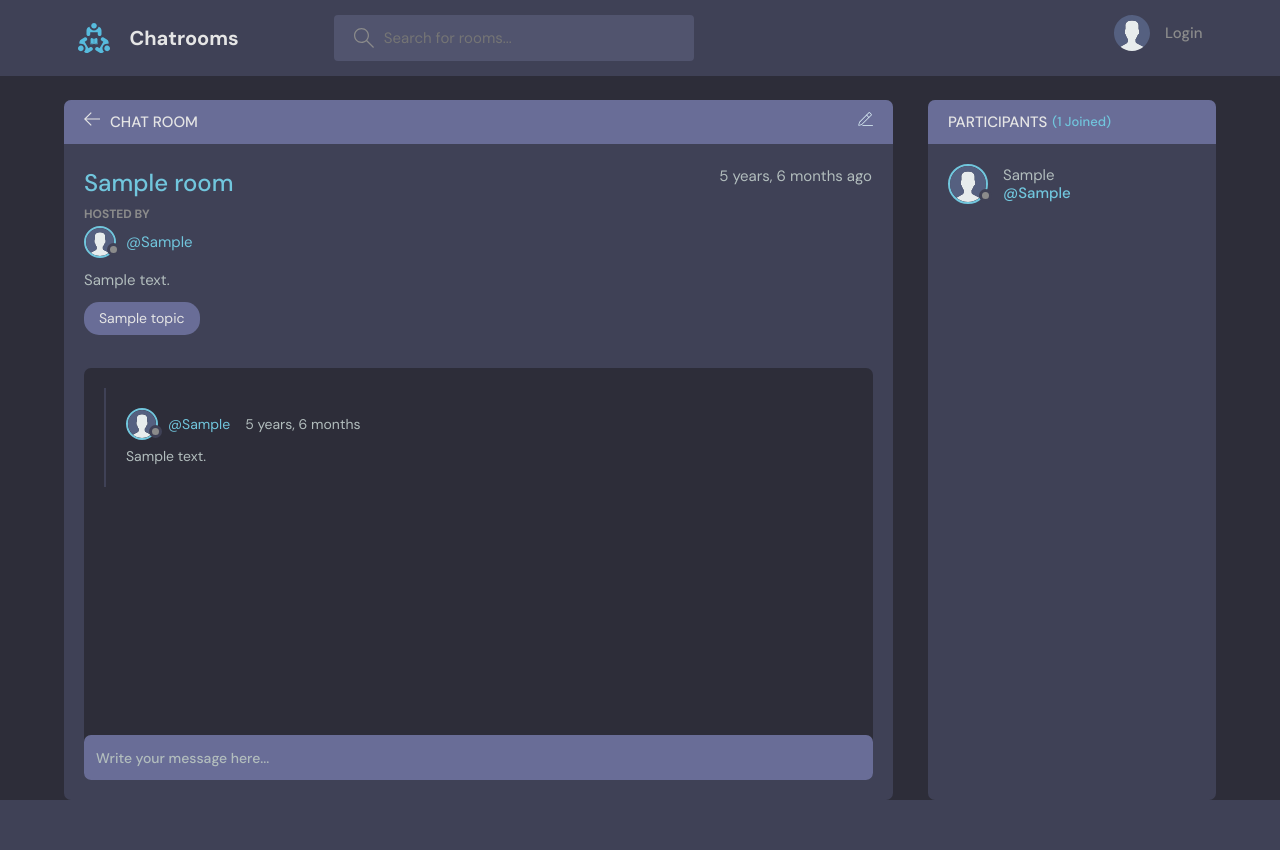
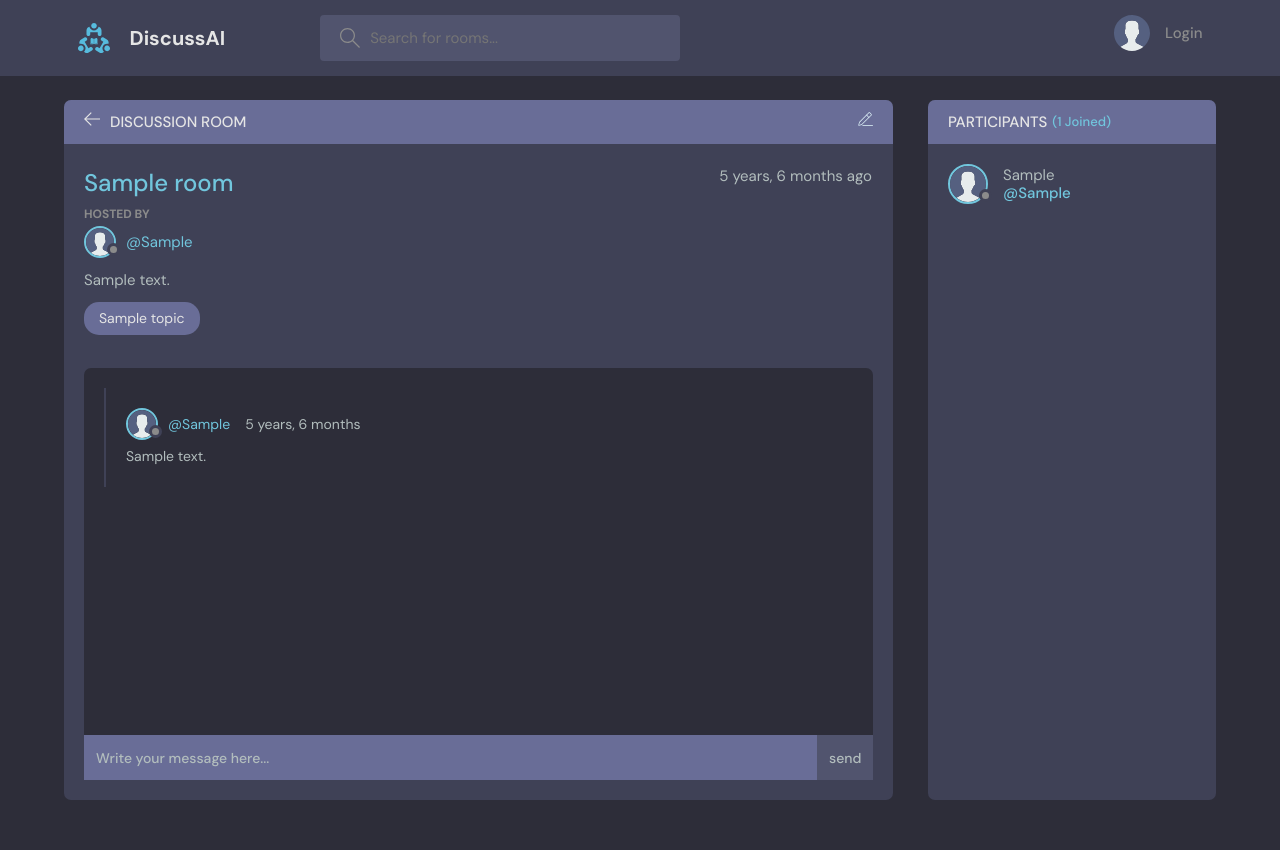
Before and after one commit to nonso-uj/DiscussAI, a Django app: page /room/1/ in a window 1280 px wide. Before the commit the page ends 800 px from the top, so only its background shows below. Run offline with Django 5.2, Linux system fonts and the light colour scheme; tables that the repository leaves empty hold one stand-in row (values such as "Sample post").

Commit message:
added ai

```diff
--- a/chatrooms/settings.py
+++ b/chatrooms/settings.py
@@ -12,7 +12,7 @@ https://docs.djangoproject.com/en/5.1/ref/settings/
 
 from pathlib import Path
 from decouple import config
-from dotenv import load_dotenv, find_dotenv
+# from dotenv import load_dotenv, find_dotenv
 import dj_database_url
 import os
 
--- a/rooms/admin.py
+++ b/rooms/admin.py
@@ -1,7 +1,8 @@
 from django.contrib import admin
-from .models import Room, Message, Topic
+from .models import Room, Message, Topic, Summary
 
 # Register your models here.
 admin.site.register(Room)
 admin.site.register(Message)
 admin.site.register(Topic)
+admin.site.register(Summary)
--- a/rooms/static/base/css/style.css
+++ b/rooms/static/base/css/style.css
@@ -17,8 +17,8 @@
 /*========== base styles ==========*/
 
 * {
-  font-family: "DM Sans", -apple-system, BlinkMacSystemFont, "Segoe UI", Roboto, Oxygen, Ubuntu, Cantarell, "Open Sans",
-    "Helvetica Neue", sans-serif;
+  font-family: "DM Sans", -apple-system, BlinkMacSystemFont, "Segoe UI", Roboto,
+    Oxygen, Ubuntu, Cantarell, "Open Sans", "Helvetica Neue", sans-serif;
   margin: 0;
   padding: 0;
   box-sizing: border-box;
@@ -1107,20 +1107,42 @@ a {
   background: transparent;
 }
 
+.room__message > form {
+  display: flex;
+  flex-direction: row;
+  justify-content: between;
+  align-items: stretch;
+  row-gap: 5px;
+}
+
+.room__message > form > button {
+  color: var(--color-light-gray);
+  border-style: none;
+  /* border-radius: 8px; */
+  background-color: var(--color-dark-medium);
+  margin-top: -1rem;
+  padding: 1.2rem;
+  font-size: 1.4rem;
+  font-weight: 500;
+  cursor: pointer;
+}
+
 .room__message > form > input {
   resize: none;
   background-color: var(--color-dark-light);
   color: var(--color-light);
   border: none;
   outline: none;
-  border-radius: 0.7rem;
+  /* border-radius: 0.7rem; */
   height: 4.5rem;
-  width: 100%;
+  width: auto;
+  min-width: 80%;
   margin-top: -1rem;
   padding: 1.2rem;
   font-size: 1.4rem;
   font-weight: 500;
   position: relative;
+  flex-grow: 1;
 }
 
 .room__message > form > input::placeholder {
@@ -1164,9 +1186,7 @@ a {
   font-weight: 1.4rem;
 }
 
-
-
-.pagination{
+.pagination {
   width: 100%;
   padding: 0%;
   text-align: center;
--- a/rooms/static/base/js/script.js
+++ b/rooms/static/base/js/script.js
@@ -66,4 +66,15 @@ if (photoInput)
 
 // Scroll to Bottom
 const conversationThread = document.querySelector(".room__box");
-if (conversationThread) conversationThread.scrollTop = conversationThread.scrollHeight;
+if (conversationThread)
+  conversationThread.scrollTop = conversationThread.scrollHeight;
+
+
+const chat = document.getElementById('room__box');
+function scrollToBottom(){
+  chat.scrollTop = chat.scrollHeight;
+  console.log('first===', chat.scrollHeight)
+}
+
+// Scroll on initial load
+scrollToBottom();
--- a/rooms/templates/base/base.html
+++ b/rooms/templates/base/base.html
@@ -8,7 +8,7 @@
         <meta name="viewport" content="width=device-width, initial-scale=1.0" />
         <link rel="shortcut icon" href="{% static 'base/assets/favicon.ico' %}" type="image/x-icon" />
         <link rel="stylesheet" href="{% static 'base/css/style.css' %}">
-        <title>Chatrooms - Talk about anything!</title>
+        <title>DiscussAI - Talk about anything with an AI!</title>
 
         <meta name="google-site-verification" content="tFCsO1vnFFyXz-1aPINrLylUKJvCZQBPbYbv-5xtAZs" />
     </head>
--- a/rooms/templates/base/home.html
+++ b/rooms/templates/base/home.html
@@ -32,7 +32,7 @@
 
         <div class="roomList__header">
             <div>
-            <h2>Chat Rooms</h2>
+            <h2>Discussion Rooms</h2>
             <p>{{ room_count }} Rooms available</p>
             </div>
 
--- a/rooms/templates/base/navbar.html
+++ b/rooms/templates/base/navbar.html
@@ -13,7 +13,7 @@
     <div class="container">
       <a href="/" class="header__logo">
         <img src="{% static 'base/assets/logo.svg' %}" />
-        <h1>Chatrooms</h1>
+        <h1>DiscussAI</h1>
       </a>
       <form class="header__search" action="{% url 'home' %}">
         <label>
@@ -52,7 +52,7 @@
           </button>
         </div>
 
-        <div class="dropdown-menu">
+        <div class="dropdown-menu" style="z-index: 1000;">
           <a href="{% url 'settings' %}" class="dropdown-link"
             ><svg version="1.1" xmlns="http://www.w3.org/2000/svg" width="32" height="32" viewBox="0 0 32 32">
               <title>tools</title>
--- a/rooms/templates/rooms/create-room.html
+++ b/rooms/templates/rooms/create-room.html
@@ -16,9 +16,9 @@
             </a>
 
             {% if flag == 'create' %}
-            <h3>Create Chat Room</h3>
+            <h3>Create Discussion Room</h3>
           {% else %}
-          <h3>Update Chat Room</h3>
+          <h3>Update Discussion Room</h3>
           {% endif %}
 
 
--- a/rooms/templates/rooms/room.html
+++ b/rooms/templates/rooms/room.html
@@ -6,7 +6,7 @@
 
 
     <main class="profile-page layout layout--2">
-      <div class="container">
+      <div class="container" style="margin-bottom: 5rem;">
         <!-- Room Start -->
         <div class="room">
           <div class="room__top">
@@ -19,7 +19,7 @@
                   ></path>
                 </svg>
               </a>
-              <h3>Chat Room</h3>
+              <h3>Discussion Room</h3>
             </div>
 
             <div class="room__topRight">
@@ -89,7 +89,7 @@
               <span class="room__topics">{{ room.topic }}</span>
             </div>
             <div class="room__conversation">
-              <div class="threads scroll">
+              <div id="room__box" class="threads scroll" style="height:400px; overflow-y:auto; margin-bottom: 50px;">
                 {% if msgs %}
 
                 {% for msg in msgs %}
@@ -138,6 +138,7 @@
             <form action="" method="POST">
               {% csrf_token %}
               <input name="msg" placeholder="Write your message here..." />
+              <button type="submit">send</button>
             </form>
           </div>
         </div>
--- a/rooms/views.py
+++ b/rooms/views.py
@@ -3,10 +3,82 @@ from django.db.models import Q
 from django.urls import reverse
 from django.contrib import messages
 from django.core.paginator import Paginator
+from decouple import config
+from transformers import pipeline, AutoTokenizer
+from huggingface_hub import InferenceClient
 
-from .models import Message, Topic, Room
+from .models import Message, Topic, Room, Summary
 from .forms import RoomForm
+from userapp.models import User
 # Create your views here.
+
+summarizer = pipeline("summarization", model="facebook/bart-large-cnn")
+tokenizer = AutoTokenizer.from_pretrained("facebook/bart-large-cnn")
+TRIGGER_WORD = '@ai'
+MAXIMUM_MESSAGES = 8
+
+def chunk_tokens(text, max_tokens=900):
+    tokens = tokenizer.encode(text)
+    chunks = [tokens[i:i+max_tokens] for i in range(0, len(tokens), max_tokens)]
+    return [tokenizer.decode(chunk, skip_special_tokens=True) for chunk in chunks]
+
+def q_converter(item):
+    role = "assistant" if item.user.first_name == "@ai" else "user"
+    return {"role": role, "content": item.content}
+
+def compress_history(messages_text):
+    return summarizer(messages_text, max_length=150, min_length=50, do_sample=False)[0]["summary_text"]
+
+def ask_ai(query, messages, room):
+    msg_len = len(messages)
+    prev_messages = list(map(q_converter, messages))
+    room_summary = Summary.objects.filter(chatroom=room.id).order_by('-created').first()
+
+    if msg_len > MAXIMUM_MESSAGES and room_summary and room_summary.checks == MAXIMUM_MESSAGES:
+        old_text = "\n".join(m["content"] for m in prev_messages)
+        chunks = chunk_tokens(old_text)
+        summaries = [compress_history(c) for c in chunks]
+        summary = compress_history(" ".join(summaries))
+        Summary.objects.create(chatroom=room, content=summary, checks=1)
+        prev_messages = [{"role": "system", "content": f"Summary so far: {summary}"}]
+
+    elif msg_len > MAXIMUM_MESSAGES and room_summary and room_summary.checks < MAXIMUM_MESSAGES:
+        room_summary.checks += 1
+        room_summary.save()
+        prev_messages = [{"role": "system", "content": f"Summary so far: {room_summary.content}"}] + prev_messages[-6:]
+
+    elif msg_len > MAXIMUM_MESSAGES and room_summary is None:
+        old_text = "\n".join(m["content"] for m in prev_messages)
+        chunks = chunk_tokens(old_text)
+        summaries = [compress_history(c) for c in chunks]
+        summary = compress_history(" ".join(summaries))
+        Summary.objects.create(chatroom=room, content=summary, checks=1)
+        prev_messages = [{"role": "system", "content": f"Summary so far: {summary}"}]
+
+
+    system_msg = {
+        "role": "system",
+        "content": (
+            "You are an AI bot in this room about "
+            f"{room.title} where you provide support, "
+            "answer questions and help the discussion, "
+            "considering prior messages."
+        )
+    }
+    history = [system_msg] + prev_messages
+    history.append({"role": "user", "content": query})
+
+    client = InferenceClient(
+        provider="novita",
+        api_key=config("HF_TOKEN"),
+    )
+
+    completion = client.chat.completions.create(
+        model="meta-llama/Llama-3.1-8B-Instruct",
+        messages=history,
+    )
+
+    return completion.choices[0].message.content
 
 
 def home(request):
@@ -39,11 +111,24 @@ def room(request, pk):
             messages.error(request, 'login or register to add a message!')
             return redirect(reverse('room', args=[pk]))
 
-        if request.POST['msg'] != '' or request.POST['msg'] != None:
-            Message.objects.create(
-                user = request.user,
-                content = request.POST['msg'],
-                chatroom = room
+        room_message = request.POST['msg'].strip()
+        if room_message != '' and room_message != None:
+            if TRIGGER_WORD in room_message:
+                ai_reply = ask_ai(room_message, msg, room)
+                if ai_reply:
+                    ai_user = User.objects.filter(first_name='@ai').first()
+                    Message.objects.bulk_create([
+                        Message(user=request.user, content=room_message, chatroom=room),
+                        Message(user=ai_user, content=ai_reply, chatroom=room)
+                    ])
+                else:
+                    messages.error(request, 'Something went wrong with the ai reply, please try again')
+                    return redirect(reverse('room', args=[pk]))
+            else:
+                Message.objects.create(
+                    user = request.user,
+                    content = room_message,
+                    chatroom = room
                 )
             room.participants.add(request.user)
             return redirect(reverse('room', args=[pk]))
@@ -118,7 +203,7 @@ def room_delete(request, id):
     room = Room.objects.get(id=id)
 
     if request.user.is_authenticated == False or request.user != room.host:
-        print('redirected sucker')
+        messages.error(request, "You don't have the appropriate permissions for this!")
         return redirect('home')
 
     if request.method == 'POST':
--- a/users/templates/users/login.html
+++ b/users/templates/users/login.html
@@ -14,7 +14,7 @@
             </div>
           </div>
           <div class="layout__body">
-            <h2 class="auth__tagline">Find your friends and chat</h2>
+            <h2 class="auth__tagline">Find your friends and discuss</h2>
 
             <form class="form" action="" method="POST">
                 {% csrf_token %}
--- a/users/templates/users/profile.html
+++ b/users/templates/users/profile.html
@@ -38,7 +38,7 @@
 
         <div class="roomList__header">
           <div>
-            <h2>Chat Rooms Hosted by {{user.full_name}}</a>
+            <h2>Discussion Rooms Hosted by {{user.full_name}}</a>
             </h2>
           </div>
         </div>
--- a/users/templates/users/registration.html
+++ b/users/templates/users/registration.html
@@ -4,8 +4,8 @@
 
 {% block content %}
     <main class="auth layout">
-      <div class="container">
-        <div class="layout__box">
+      <div class="container" style="width: 100vw; height: 100vh; justify-content: center; align-items: start;">
+        <div class="layout__box" style="position: static; transform: none;">
           <div class="layout__boxHeader">
             <div class="layout__boxTitle">
 
@@ -18,7 +18,7 @@
           </div>
           <div class="layout__body">
 
-            <h2 class="auth__tagline">Find your friends and chat</h2>
+            <h2 class="auth__tagline">Find your friends and discuss</h2>
 
             <form class="form" action="" method="POST">
               {% csrf_token %}
```
Also changed, not shown: requirements.txt (+44 -11 lines), rooms/models.py (+9 -0 lines), README.md, rooms/migrations/0003_summary.py (added). Lines whose indentation alone changed are shown as unchanged.
